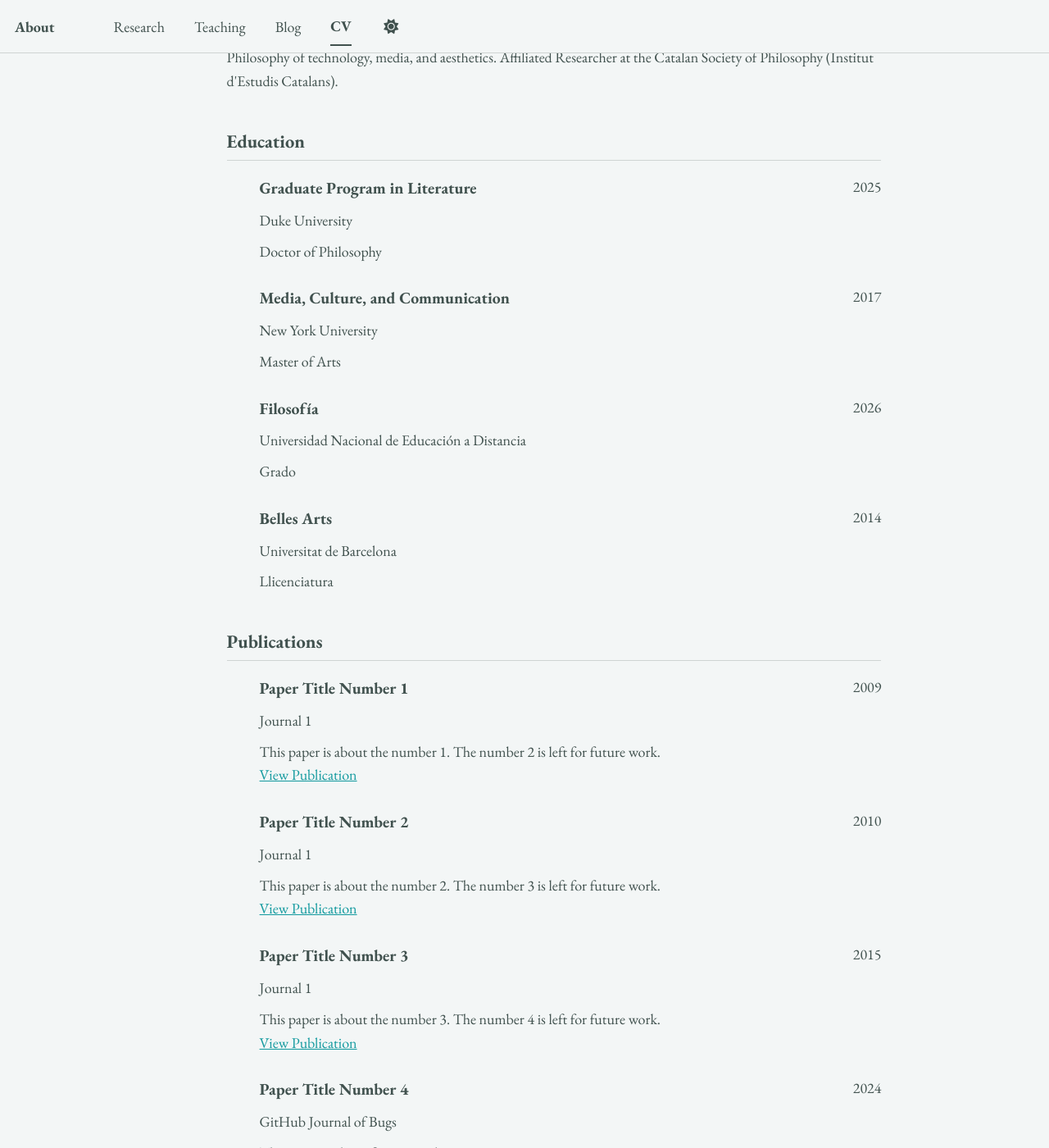
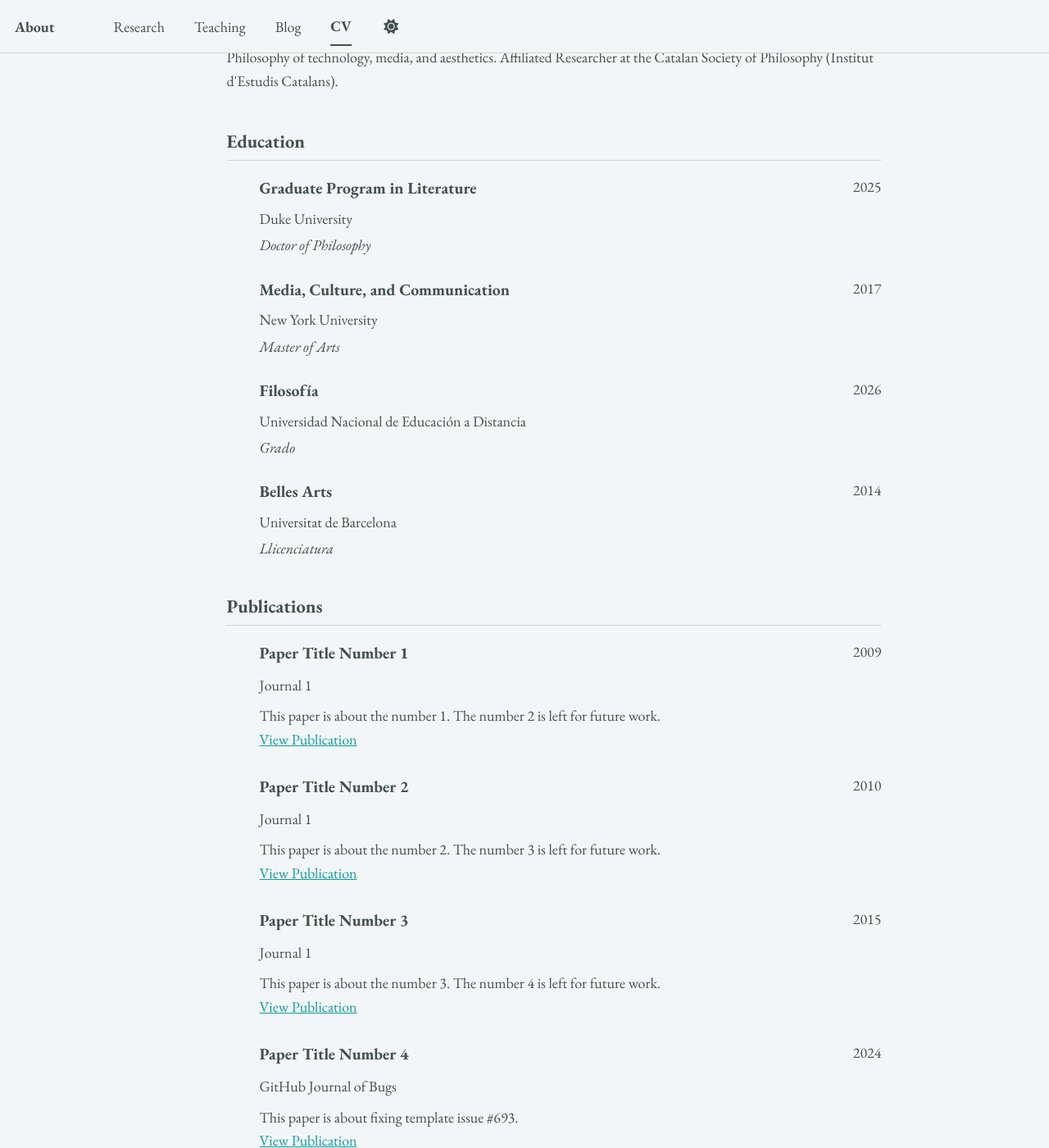
Before and after one commit to epujol90/epujol90.github.io, a Jekyll site: the page built from _pages/cv-json.md, in a window 1280 px wide and 1400 px high, scrolled down 350 px. Shown: the whole window at 82% size. Built offline with Jekyll 4.4.1, drawn with Linux system fonts in a browser that asks for light colours; a script bundle is joined from its source files by our own code; library files that are not in the unit come from our copies.

Commit message:
Update cv-template.html

```diff
--- a/_includes/cv-template.html
+++ b/_includes/cv-template.html
@@ -17,6 +17,14 @@
   .cv-header h1 {
     font-size: 1.8em;
     font-weight: normal;
+  }
+
+  .cv-education .cv-item-content {
+    line-height: 1.3;
+  }
+
+  .cv-education .cv-item-detail {
+    font-style: italic;
   }
 </style>
 
@@ -75,7 +83,7 @@
 
   {% if cv.education.size > 0 %}
   <!-- Education -->
-  <div class="cv-section">
+  <div class="cv-section cv-education">
     <h2>Education</h2>
     <ul class="cv-list">
       {% for education in cv.education %}
```
